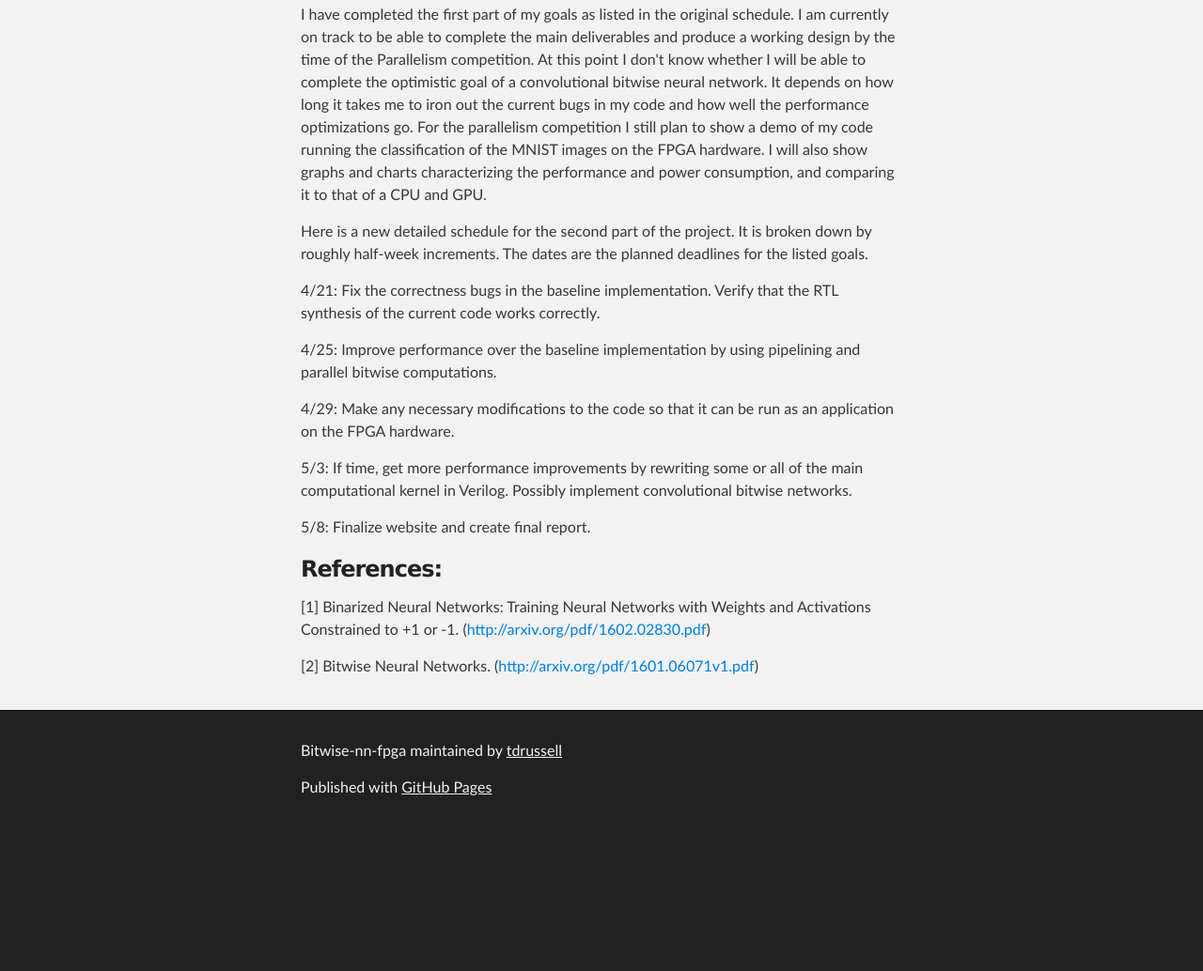
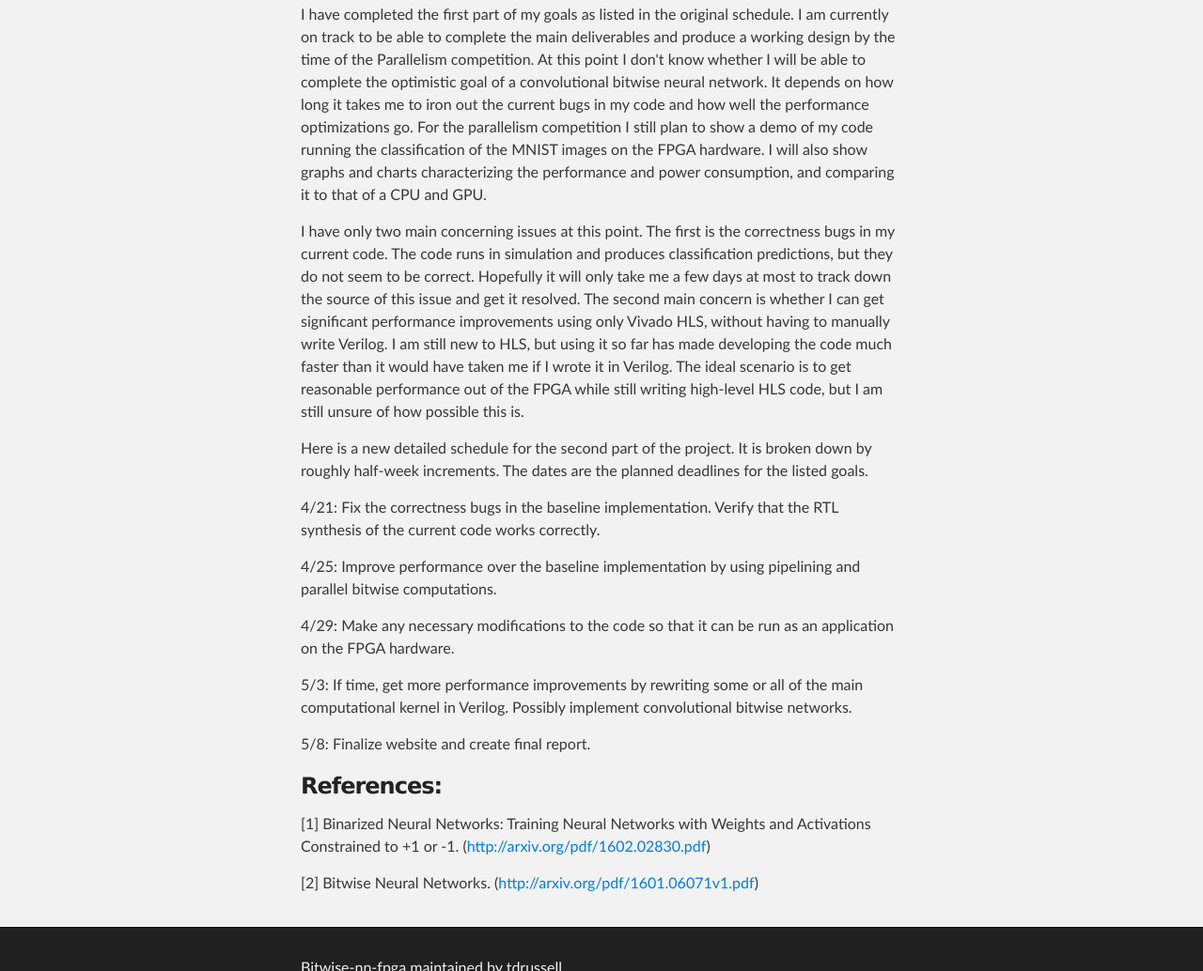
Before and after one commit to hihihippp/bitwise-nn-fpga, a plain HTML site: page index.html in a window 1280 px wide. Shown: the part 4104-5138 px from the top of the page at 94% size. Before the commit the page ends 4989 px from the top, so only its background shows below. Drawn offline with Linux system fonts and the light colour scheme.

Commit message:
Create gh-pages branch via GitHub

```diff
--- a/index.html
+++ b/index.html
@@ -110,6 +110,8 @@
 
 <p>I have completed the first part of my goals as listed in the original schedule. I am currently on track to be able to complete the main deliverables and produce a working design by the time of the Parallelism competition. At this point I don't know whether I will be able to complete the optimistic goal of a convolutional bitwise neural network. It depends on how long it takes me to iron out the current bugs in my code and how well the performance optimizations go. For the parallelism competition I still plan to show a demo of my code running the classification of the MNIST images on the FPGA hardware. I will also show graphs and charts characterizing the performance and power consumption, and comparing it to that of a CPU and GPU.</p>
 
+<p>I have only two main concerning issues at this point. The first is the correctness bugs in my current code. The code runs in simulation and produces classification predictions, but they do not seem to be correct. Hopefully it will only take me a few days at most to track down the source of this issue and get it resolved. The second main concern is whether I can get significant performance improvements using only Vivado HLS, without having to manually write Verilog. I am still new to HLS, but using it so far has made developing the code much faster than it would have taken me if I wrote it in Verilog. The ideal scenario is to get reasonable performance out of the FPGA while still writing high-level HLS code, but I am still unsure of how possible this is.</p>
+
 <p>Here is a new detailed schedule for the second part of the project. It is broken down by roughly half-week increments. The dates are the planned deadlines for the listed goals.</p>
 
 <p>4/21: Fix the correctness bugs in the baseline implementation. Verify that the RTL synthesis of the current code works correctly.</p>
```
Also changed, not shown: params.json (+1 -1 lines).
